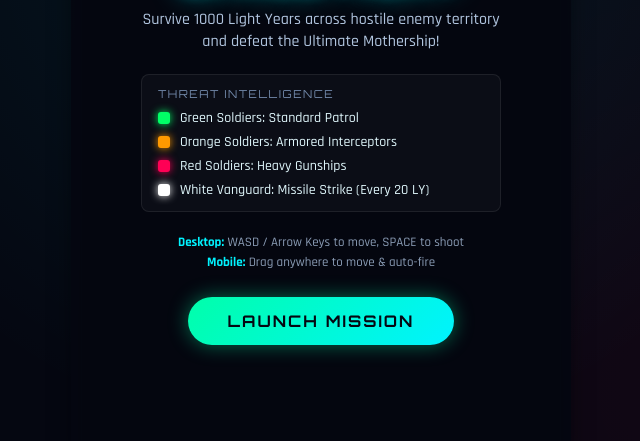
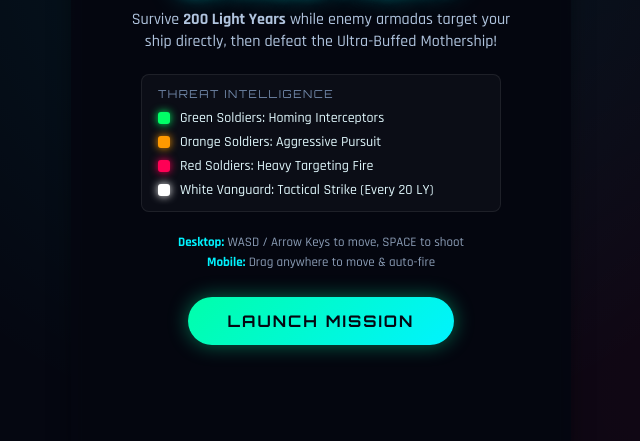
Before and after one commit to Nisha1660/Space-Fight, a plain HTML site: page index.html in a window 1280 px wide. Shown: the part 249-690 px from the top of the page, without its empty margins (319-959 px from the left). Drawn offline with Linux system fonts and the light colour scheme.

Commit message:
Update index.html

```diff
--- a/index.html
+++ b/index.html
@@ -3,7 +3,7 @@
 <head>
   <meta charset="UTF-8">
   <meta name="viewport" content="width=device-width, initial-scale=1.0, user-scalable=no">
-  <title>Space Fight - Arcade Sci-Fi Shooter</title>
+  <title>Space Fight - 200 LY Boss Assault</title>
 
   <!-- Sci-Fi Google Fonts -->
   <link rel="preconnect" href="https://fonts.googleapis.com">
@@ -11,9 +11,6 @@
   <link href="https://fonts.googleapis.com/css2?family=Orbitron:wght@400;700;900&family=Rajdhani:wght@500;700&display=swap" rel="stylesheet">
 
   <style>
-    /* ==========================================
-       CSS RESET & THEME VARIABLES
-       ========================================== */
     :root {
       --bg-dark: #050711;
       --card-bg: rgba(13, 19, 38, 0.85);
@@ -49,9 +46,6 @@
       overflow: hidden;
     }
 
-    /* ==========================================
-       GAME CONTAINER
-       ========================================== */
     #game-container {
       position: relative;
       width: 100%;
@@ -62,9 +56,6 @@
       padding: 10px;
     }
 
-    /* ==========================================
-       HUD (HEADS UP DISPLAY)
-       ========================================== */
     .hud {
       width: 100%;
       background: var(--card-bg);
@@ -113,9 +104,6 @@
       text-shadow: 0 0 8px rgba(255, 0, 85, 0.6);
     }
 
-    /* ==========================================
-       CANVAS STYLING
-       ========================================== */
     canvas {
       display: block;
       width: 100%;
@@ -129,9 +117,6 @@
       box-shadow: 0 10px 30px rgba(0, 0, 0, 0.8), 0 0 15px rgba(0, 243, 255, 0.1);
     }
 
-    /* ==========================================
-       MODAL OVERLAYS (Start / Game Over)
-       ========================================== */
     .overlay {
       position: absolute;
       top: 0;
@@ -175,7 +160,6 @@
       max-width: 380px;
     }
 
-    /* Enemy Intel / Key List */
     .enemy-intel {
       background: rgba(255, 255, 255, 0.03);
       border: 1px solid rgba(255, 255, 255, 0.08);
@@ -221,7 +205,6 @@
     .badge-red { background: #ff0055; color: #ff0055; }
     .badge-white { background: #ffffff; color: #ffffff; }
 
-    /* Controls Section */
     .controls-hint {
       font-size: 13px;
       color: #8a9cb5;
@@ -233,7 +216,6 @@
       color: var(--border-cyan);
     }
 
-    /* Buttons */
     .btn-action {
       font-family: var(--font-heading);
       font-size: 16px;
@@ -259,7 +241,6 @@
       transform: translateY(1px);
     }
 
-    /* Game Over Specific */
     #game-over-screen h1 {
       color: var(--accent-red);
       text-shadow: 0 0 15px var(--accent-red), 0 0 30px var(--accent-red);
@@ -276,11 +257,11 @@
 
   <div id="game-container">
 
-    <!-- HEADS UP DISPLAY (HUD) -->
+    <!-- HUD -->
     <div class="hud">
       <div class="hud-item">
         <span class="hud-label">Distance</span>
-        <div class="hud-value"><span id="dist">0</span>/1000 LY</div>
+        <div class="hud-value"><span id="dist">0</span>/200 LY</div>
       </div>
       <div class="hud-item">
         <span class="hud-label">Ammo</span>
@@ -296,31 +277,31 @@
       </div>
     </div>
 
-    <!-- CANVAS GAMEPLAY -->
+    <!-- CANVAS -->
     <canvas id="gameCanvas" width="500" height="700"></canvas>
 
     <!-- START MISSION OVERLAY -->
     <div id="start-screen" class="overlay">
       <h1>SPACE FIGHT</h1>
-      <p class="description">Survive 1000 Light Years across hostile enemy territory and defeat the Ultimate Mothership!</p>
+      <p class="description">Survive <b>200 Light Years</b> while enemy armadas target your ship directly, then defeat the Ultra-Buffed Mothership!</p>
 
       <div class="enemy-intel">
         <div class="enemy-intel-title">Threat Intelligence</div>
         <div class="enemy-row">
           <span class="badge badge-green"></span>
-          <span>Green Soldiers: Standard Patrol</span>
+          <span>Green Soldiers: Homing Interceptors</span>
         </div>
         <div class="enemy-row">
           <span class="badge badge-orange"></span>
-          <span>Orange Soldiers: Armored Interceptors</span>
+          <span>Orange Soldiers: Aggressive Pursuit</span>
         </div>
         <div class="enemy-row">
           <span class="badge badge-red"></span>
-          <span>Red Soldiers: Heavy Gunships</span>
+          <span>Red Soldiers: Heavy Targeting Fire</span>
         </div>
         <div class="enemy-row">
           <span class="badge badge-white"></span>
-          <span>White Vanguard: Missile Strike (Every 20 LY)</span>
+          <span>White Vanguard: Tactical Strike (Every 20 LY)</span>
         </div>
       </div>
 
@@ -332,7 +313,7 @@
       <button id="start-btn" class="btn-action">LAUNCH MISSION</button>
     </div>
 
-    <!-- GAME OVER / MISSION RESULT OVERLAY -->
+    <!-- GAME OVER / VICTORY OVERLAY -->
     <div id="game-over-screen" class="overlay hidden">
       <h1 id="game-over-title">MISSION FAILED</h1>
       <div id="game-over-msg" class="final-stats">Your ship was destroyed in deep space.</div>
@@ -341,7 +322,6 @@
 
   </div>
 
-  <!-- LINK TO YOUR JS GAME LOGIC -->
   <script src="script.js"></script>
 </body>
 </html>
```
